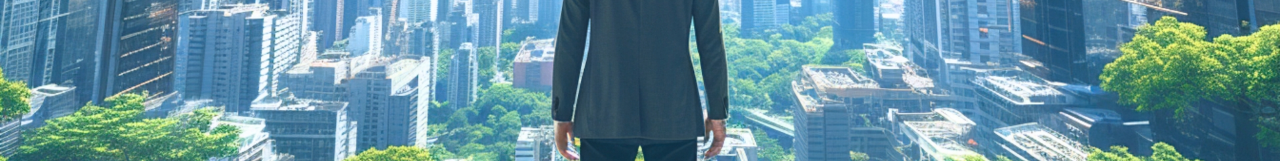
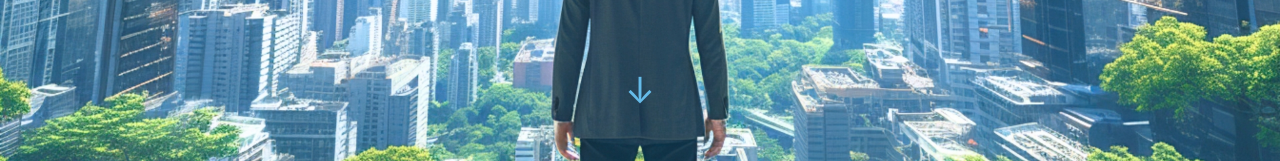
Before and after one commit to nto300002/wakuwakusan, a Next.js app in the folder wakuwakusan_app/front/app/: page / in a window 1280 px wide. Shown: the part 593-754 px from the top of the page. Built offline with nearby package versions, Linux system fonts and the light colour scheme.

Commit message:
add toppage:footer

```diff
--- a/wakuwakusan_app/front/app/src/components/toppage/page/Toppage.tsx
+++ b/wakuwakusan_app/front/app/src/components/toppage/page/Toppage.tsx
@@ -28,6 +28,9 @@ export const Toppage = () => {
           </Link>
         </div>
       </div>
+      <div className='text-4xl text-center z-20'>
+      <p className='animate-bounce'>↓</p>
+      </div>
     </>
   );
 }
```
